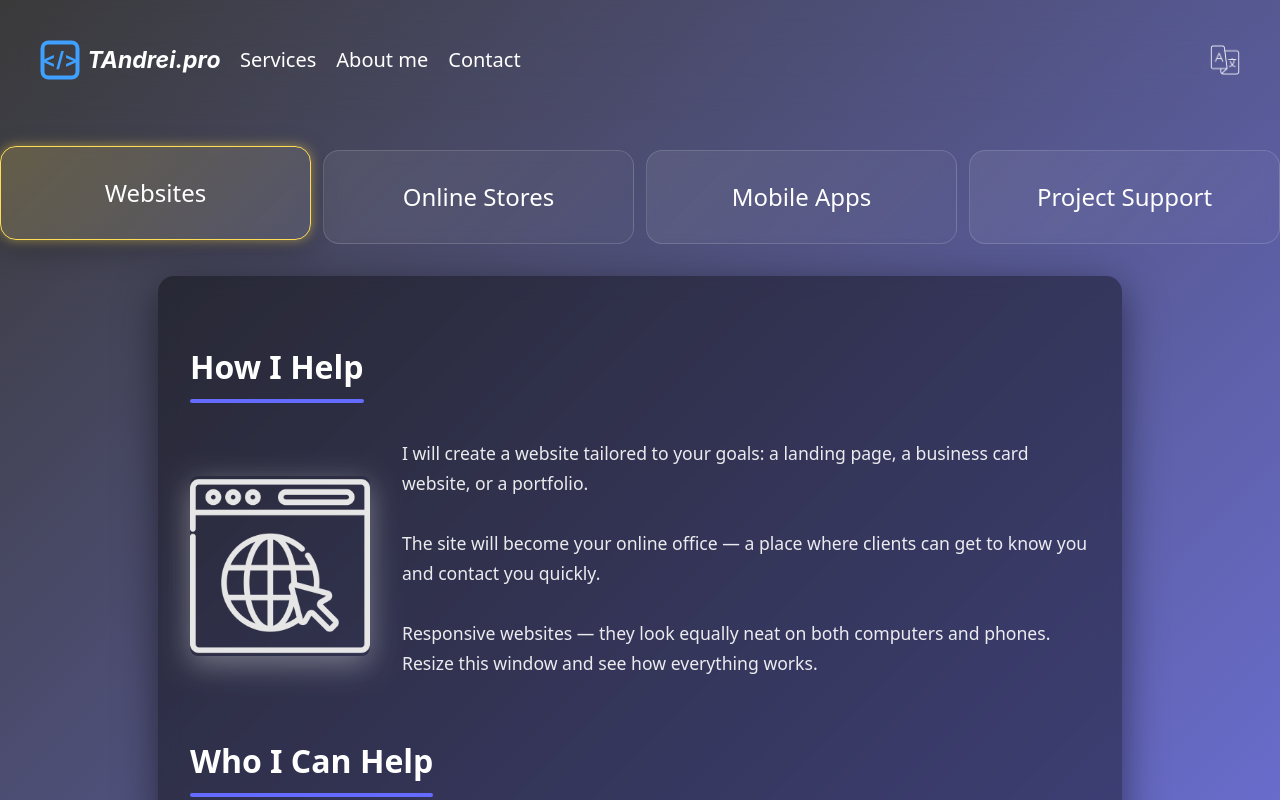
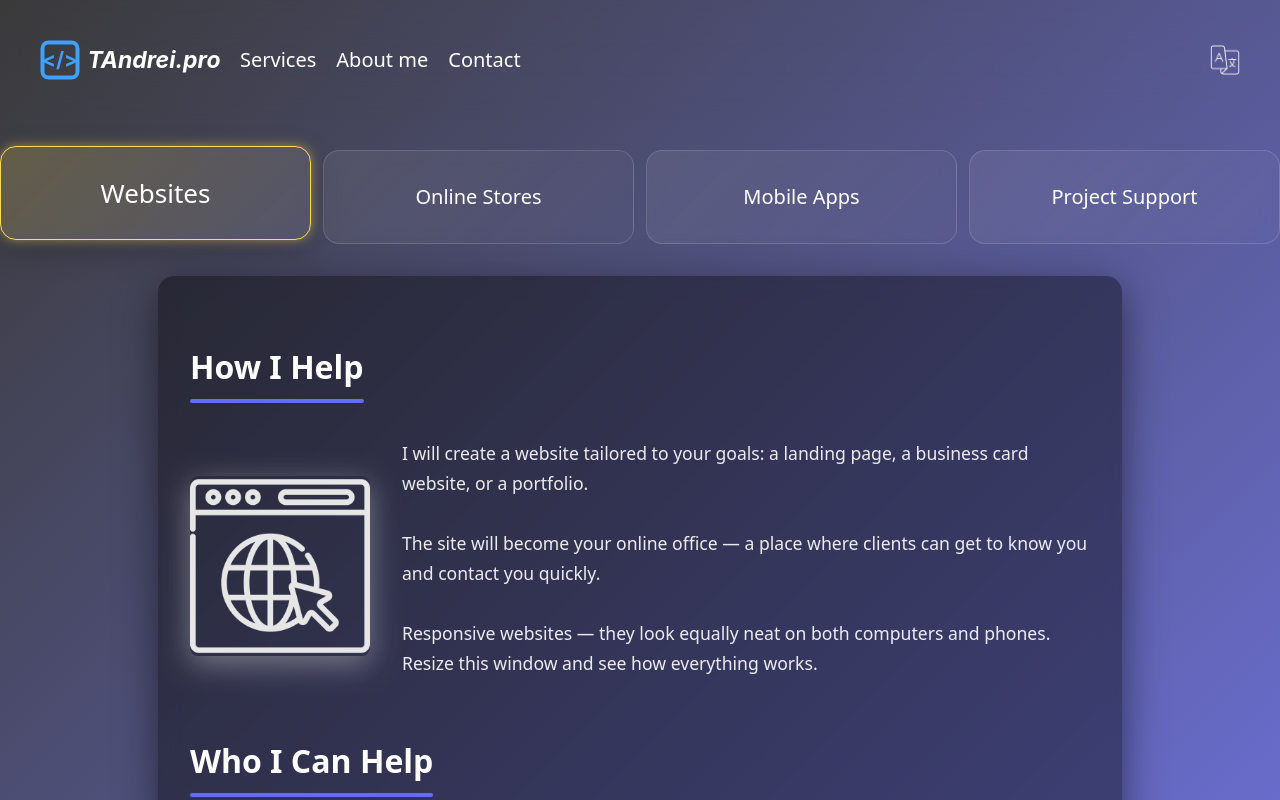
Before and after one commit to TAndrei17/tandreipro-page, a React (Vite) app: page /services in a window 1280 px wide. Shown: the top 800 px of the page. Built offline with nearby package versions, Linux system fonts and the light colour scheme.

Commit message:
chore: update style

```diff
--- a/src/pages/styles/ServicesPage.css
+++ b/src/pages/styles/ServicesPage.css
@@ -22,7 +22,7 @@
 	justify-content: center;
 
 	text-align: center;
-	font-size: 24px;
+	font-size: 20px;
 	font-weight: 500;
 
 	padding: 16px;
@@ -40,10 +40,12 @@
 	transition:
 		transform 0.3s ease,
 		box-shadow 0.3s ease,
-		background 0.3s ease;
+		background 0.3s ease,
+		font-size 0.3s ease;
 }
 
 .services-bookmark.active-bookmark {
+	font-size: 26px;
 	background: linear-gradient(135deg, rgba(255, 221, 87, 0.2), rgba(255, 255, 255, 0.08));
 	border-color: #ffdd57;
 	box-shadow:
```
